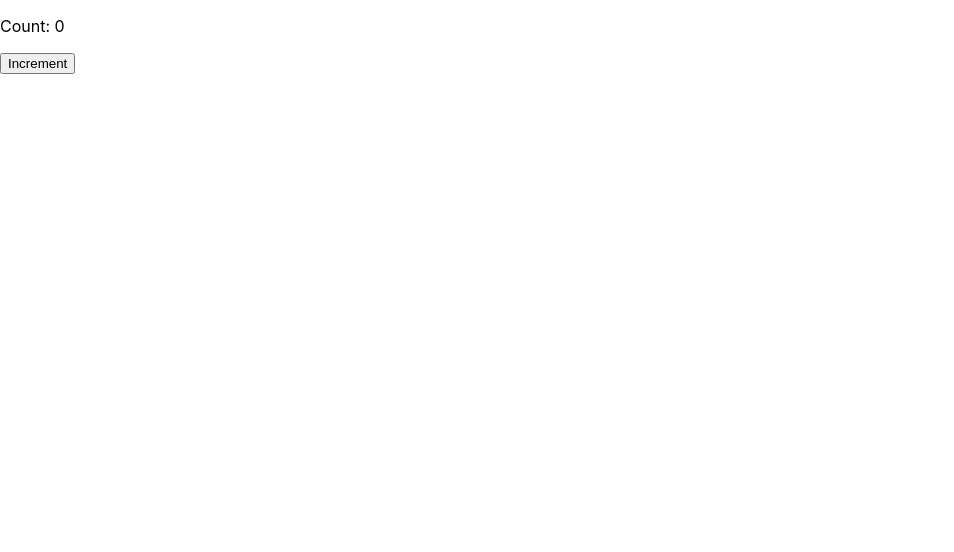
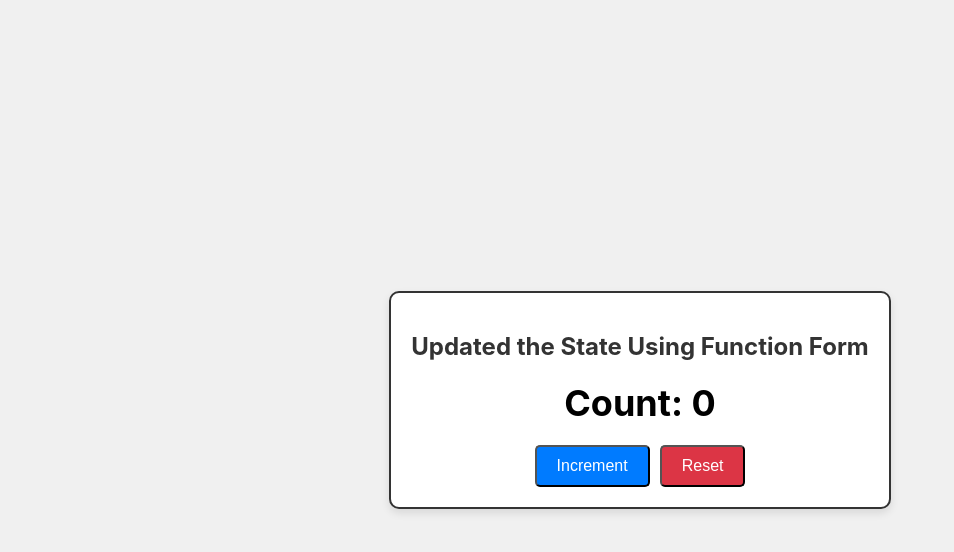
Before and after one commit to aniket-bhadra/React-Tricky-Concepts-Practice-and-Revise, a React (Create React App) app in the folder react-tricky-concepts-practice-and-revise/: page / in a window 1280 px wide. Shown: the top 552 px of the page, without its empty margins (0-954 px from the left). Built offline with nearby package versions, Linux system fonts and the light colour scheme.

Commit message:
styles and reset button added to MyComponent

```diff
--- a/react-tricky-concepts-practice-and-revise/src/components/MyComponent.js
+++ b/react-tricky-concepts-practice-and-revise/src/components/MyComponent.js
@@ -6,17 +6,71 @@ function MyComponent() {
   const handleClick = () => {
     console.log("before setTimeout!!");
     setTimeout(() => {
-      setCount(count + 1);
-      // setCount((prevValue) => prevValue + 1);
+      setCount((prevValue) => prevValue + 1);
+      // setCount(count + 1);
       console.log("State updated:", count);
     }, 1000);
     console.log("after setTimeout");
   };
 
+  const resetHandler = () => setCount(0);
+
   return (
-    <div>
-      <p>Count: {count}</p>
-      <button onClick={handleClick}>Increment</button>
+    <div
+      style={{
+        display: "flex",
+        flexDirection: "column",
+        justifyContent: "center",
+        alignItems: "center",
+        minHeight: "100vh",
+        background: "#f0f0f0",
+      }}
+    >
+      <div
+        style={{
+          padding: "20px",
+          border: "2px solid #333",
+          borderRadius: "10px",
+          background: "#fff",
+          boxShadow: "0 4px 8px rgba(0, 0, 0, 0.1)",
+          minWidth: "300px",
+          textAlign: "center",
+        }}
+      >
+        <h2 style={{ color: "#333" }}>Updated the State Using Function Form</h2>
+        <p style={{ fontSize: "36px", fontWeight: "bold", margin: "20px 0" }}>
+          Count: {count}
+        </p>
+        <div>
+          <button
+            onClick={handleClick}
+            style={{
+              background: "#007bff",
+              color: "#fff",
+              padding: "10px 20px",
+              fontSize: "16px",
+              borderRadius: "5px",
+              cursor: "pointer",
+              marginRight: "10px",
+            }}
+          >
+            Increment
+          </button>
+          <button
+            onClick={resetHandler}
+            style={{
+              background: "#dc3545",
+              color: "#fff",
+              padding: "10px 20px",
+              fontSize: "16px",
+              borderRadius: "5px",
+              cursor: "pointer",
+            }}
+          >
+            Reset
+          </button>
+        </div>
+      </div>
     </div>
   );
 }
```
